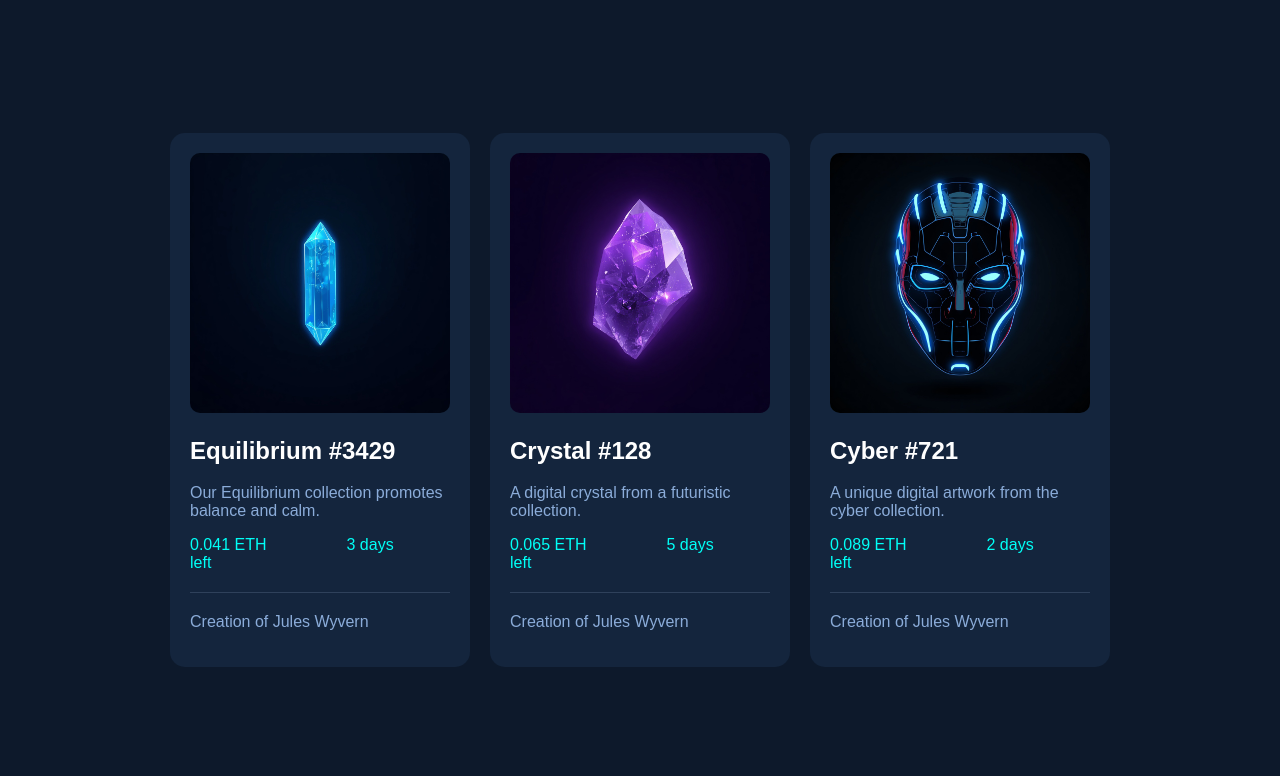
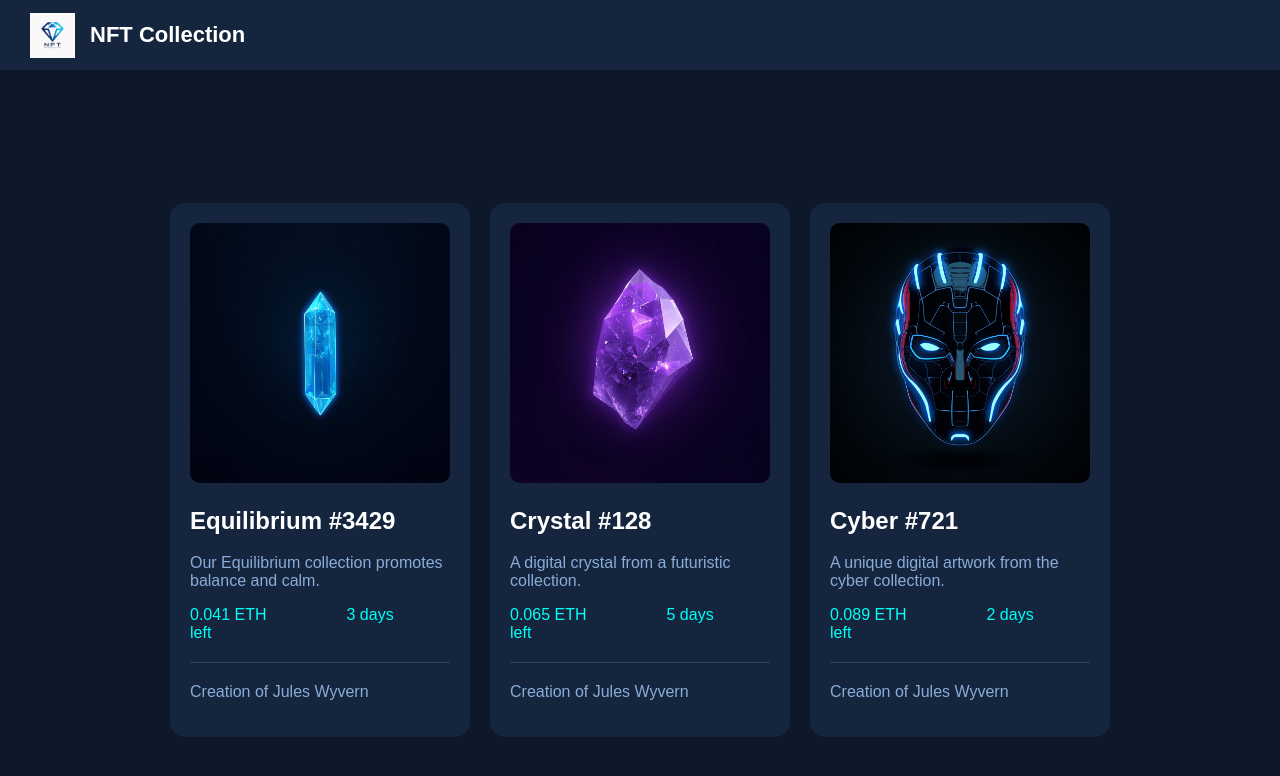
Before and after one commit to Tiago12345-ultra/projeto-fabio, a React (Vite) app: page / in a window 1280 px wide. Shown: the top 776 px of the page. Built offline with nearby package versions, Linux system fonts and the light colour scheme.

Commit message:
Add NFT header

```diff
--- a/src/App.css
+++ b/src/App.css
@@ -64,4 +64,22 @@ main {
 .card:hover {
   transform: translateY(-5px);
   transition: 0.3s;
-}git status
+}
+header {
+  height: 70px;
+  display: flex;
+  align-items: center;
+  padding: 0 30px;
+  background: #14253d;
+}
+
+header img {
+  width: 45px;
+  height: 45px;
+  margin-right: 15px;
+}
+
+header h1 {
+  color: white;
+  font-size: 22px;
+}
--- a/src/App.jsx
+++ b/src/App.jsx
@@ -1,12 +1,17 @@
 import './App.css'
 import 'animate.css'
 import CardList from './components/CardList'
+import Header from './components/Header'
 
 function App() {
   return (
-    <main>
-      <CardList />
-    </main>
+    <>
+      <Header />
+
+      <main>
+        <CardList />
+      </main>
+    </>
   )
 }
 
--- /dev/null
+++ b/src/components/Header.jsx
@@ -0,0 +1,10 @@
+function Header() {
+  return (
+    <header>
+      <img src="/logo.png" alt="Logo" />
+      <h1>NFT Collection</h1>
+    </header>
+  )
+}
+
+export default Header
```
Also changed, not shown: public/logo.png (added).
